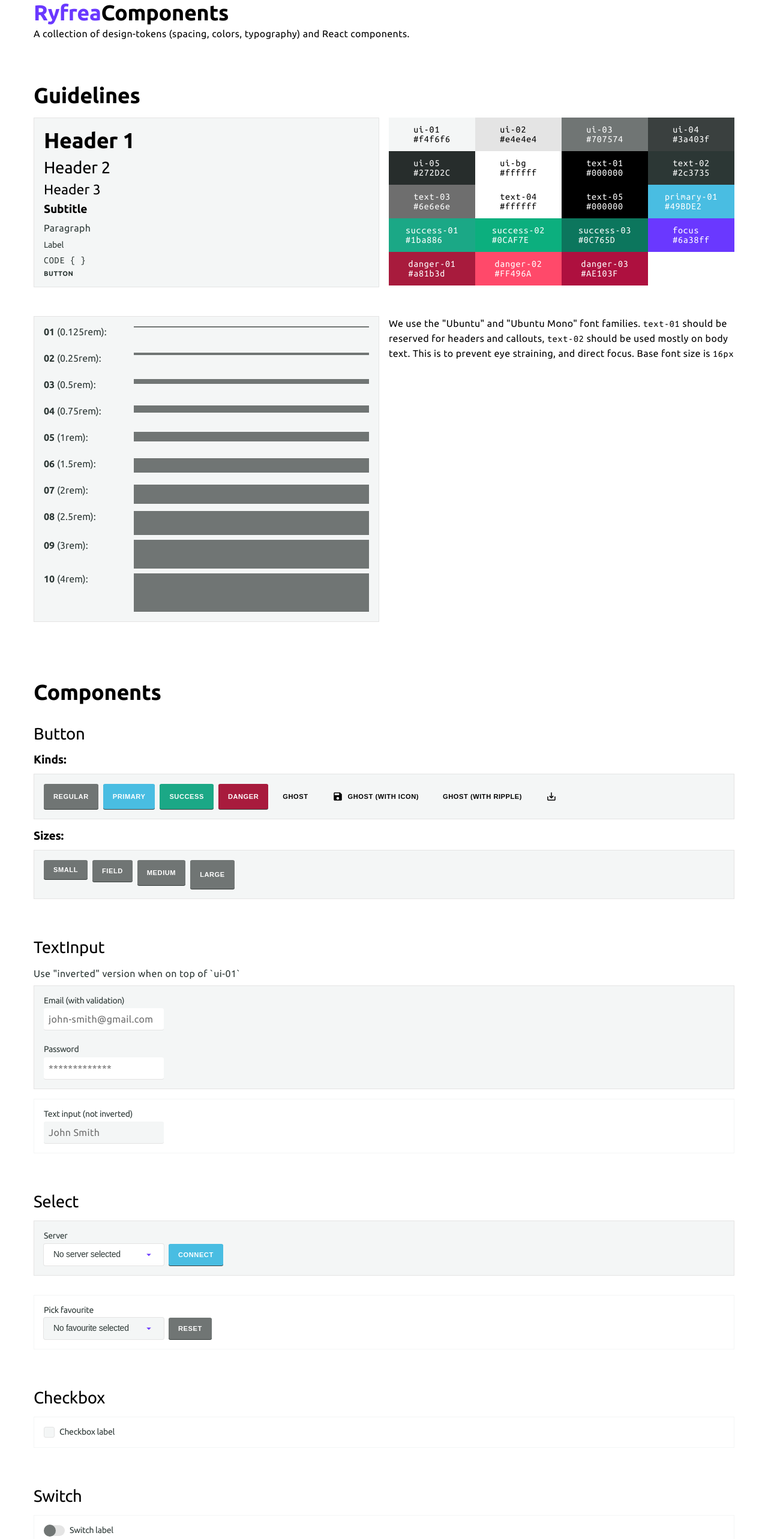
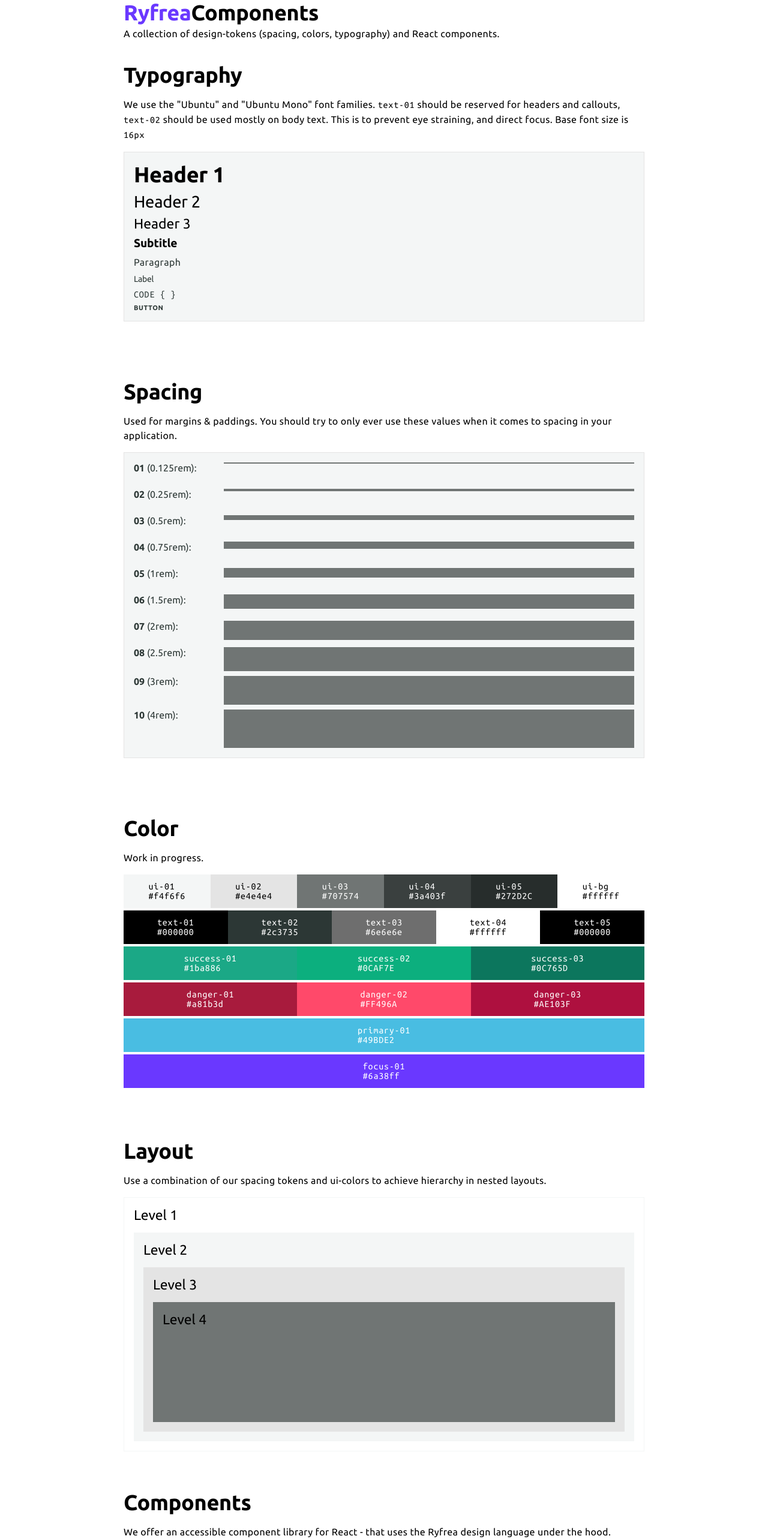
Before and after one commit to ryfylke-react-as/design, a React (Create React App) app: page / in a window 1280 px wide. Shown: the part 40-2606 px from the top of the page at 60% size. Built offline with nearby package versions, Linux system fonts and the light colour scheme.

Commit message:
chore: Reordered the demo a bit. focus -> focus-01

```diff
--- a/src/App.tsx
+++ b/src/App.tsx
@@ -15,6 +15,7 @@
 import { Check } from "@material-ui/icons";
 import { CheckboxDemo } from "./demos/CheckboxDemo";
 import { SwitchDemo } from "./demos/SwitchDemo";
+import { LayoutDemo } from "./demos/LayoutDemo";
 
 function App() {
   const [isDm, setDM] = useState(false);
@@ -51,7 +52,9 @@
         </Button>
       </div>
       <Header order={1} id="top">
-        <span style={{ color: "var(--c-focus)" }}>Ryfrea</span>
+        <span style={{ color: "var(--c-focus-01)" }}>
+          Ryfrea
+        </span>
         Components
       </Header>
       <Text>
@@ -59,21 +62,13 @@
         typography) and React components.
       </Text>
       <hr />
-      <hr />
       <List>
         <Header order={1} as="h2">
-          Guidelines
+          Typography
         </Header>
-        <EquallySpaced>
-          <TypographyDemo />
-          <ColorsDemo isDm={isDm} />
-        </EquallySpaced>
-        <EquallySpaced>
-          <SpacingDemo />
         <div>
           <Text kind="p">
-              We use the "Ubuntu" and "Ubuntu Mono" font
-              families.{" "}
+            We use the "Ubuntu" and "Ubuntu Mono" font families.{" "}
             <Text kind="code" as="span">
               text-01
             </Text>{" "}
@@ -89,11 +84,48 @@
             </Text>
           </Text>
         </div>
-        </EquallySpaced>
+        <TypographyDemo />
+        <hr />
+        <Header order={1} as="h2">
+          Spacing
+        </Header>{" "}
+        <div>
+          <Text kind="p">
+            Used for margins & paddings. You should try to only
+            ever use these values when it comes to spacing in
+            your application.
+          </Text>
+        </div>
+        <SpacingDemo />
+        <hr />
+        <Header order={1} as="h2">
+          Color
+        </Header>
+        <div>
+          <Text kind="p">Work in progress.</Text>
+        </div>
+        <ColorsDemo isDm={isDm} />
+        <hr />
+        <Header order={1} as="h2">
+          Layout
+        </Header>
+        <div>
+          <Text kind="p">
+            Use a combination of our spacing tokens and ui-colors
+            to achieve hierarchy in nested layouts.
+          </Text>
+        </div>
+        <LayoutDemo />
         <hr />
         <Header order={1} as="h2">
           Components
         </Header>
+        <div>
+          <Text kind="p">
+            We offer an accessible component library for React -
+            that uses the Ryfrea design language under the hood.
+          </Text>
+        </div>
         <ButtonDemo />
         <TextInputDemo />
         <SelectDemo />
@@ -111,7 +143,7 @@
   margin: 0 auto;
   padding: var(--s-08) var(--s-05);
   gap: var(--s-01);
-  max-width: 1200px;
+  max-width: 900px;
   color: var(--c-text-02);
   p {
     color: var(--c-text-02);
@@ -132,13 +164,4 @@
   }
 `;
 
-const EquallySpaced = styled.div`
-  display: flex;
-  gap: var(--s-05);
-  > div {
-    width: 100%;
-    flex: 1;
-  }
-`;
-
 export default App;
--- a/src/components/Checkbox.tsx
+++ b/src/components/Checkbox.tsx
@@ -98,16 +98,16 @@
   width: var(--size);
   height: var(--size);
   background: ${(props) =>
-    props.checked ? "var(--c-focus)" : "var(--c-ui-01)"};
+    props.checked ? "var(--c-focus-01)" : "var(--c-ui-01)"};
   border: 1px solid
     ${(props) =>
-      props.checked ? "var(--c-focus)" : "var(--c-ui-02)"};
+      props.checked ? "var(--c-focus-01)" : "var(--c-ui-02)"};
   border-radius: var(--roundness-01);
   display: inline-block;
   cursor: pointer;
   &:hover {
     background: ${(props) =>
-      props.checked ? "var(--c-focus)" : "var(--c-ui-02)"};
+      props.checked ? "var(--c-focus-01)" : "var(--c-ui-02)"};
   }
   svg {
     fill: var(--c-text-04);
@@ -161,7 +161,7 @@
   &:hover {
     ${StyledCheckbox} {
       background: ${(props) =>
-        props.checked ? "var(--c-focus)" : "var(--c-ui-02)"};
+        props.checked ? "var(--c-focus-01)" : "var(--c-ui-02)"};
     }
   }
   ${applyFocusWithinStyles}
--- a/src/components/LabelGroup.tsx
+++ b/src/components/LabelGroup.tsx
@@ -55,7 +55,7 @@
   gap: var(--s-02);
   width: min-content;
   &:focus-within {
-    color: var(--c-focus);
+    color: var(--c-focus-01);
   }
   > div {
     width: min-content;
--- a/src/components/Select.tsx
+++ b/src/components/Select.tsx
@@ -322,7 +322,7 @@
       outline: 1px solid var(--c-danger-01);
   `}
   svg {
-    fill: var(--c-focus);
+    fill: var(--c-focus-01);
     --size: 0.75em;
     width: var(--size);
     height: var(--size);
--- a/src/components/Switch.tsx
+++ b/src/components/Switch.tsx
@@ -95,7 +95,7 @@
         : "translate(0, -50%)"};
     border-radius: 50%;
     background: ${(props) =>
-      props.checked ? "var(--c-focus)" : "var(--c-ui-03)"};
+      props.checked ? "var(--c-focus-01)" : "var(--c-ui-03)"};
   }
   ${applyFocusStyles(true)}
   &:focus {
--- a/src/demo.styles.ts
+++ b/src/demo.styles.ts
@@ -20,6 +20,7 @@
     place-content: center;
     ${applyFontKind("code")}
   }
+  margin-bottom: var(--s-02);
 `;
 
 export const DemoContainer = styled.div`
--- a/src/demos/ColorsDemo.tsx
+++ b/src/demos/ColorsDemo.tsx
@@ -10,36 +10,39 @@
 export function ColorsDemo({
   isDm,
 }: ColorsDemoProps): JSX.Element {
-  return (
-    <DemoContainer>
-      <ColorGrid>
-        {Object.keys(tokens.colors[isDm ? "dm" : "lm"]).map(
-          (name: string) => (
+  const colors = Object.keys(tokens.colors[isDm ? "dm" : "lm"]);
+  const findColor = (startsWith: string) =>
+    colors.filter((val) => val.startsWith(startsWith));
+  const uiColors = findColor("ui-");
+  const textColors = findColor("text-");
+  const primaryColors = findColor("primary");
+  const successColors = findColor("success");
+  const dangerColors = findColor("danger");
+  const focusColors = findColor("focus");
+  const colorMapper = (name: string) => (
     <div
       style={{
         background:
-                  tokens.colors[isDm ? "dm" : "lm"][
-                    name as ColorToken
-                  ],
+          tokens.colors[isDm ? "dm" : "lm"][name as ColorToken],
         color: pickTextColor(
-                  tokens.colors[isDm ? "dm" : "lm"][
-                    name as ColorToken
-                  ]
+          tokens.colors[isDm ? "dm" : "lm"][name as ColorToken]
         ),
       }}
     >
       <span>{name}</span>
       <span>
-                {
-                  tokens.colors[isDm ? "dm" : "lm"][
-                    name as ColorToken
-                  ]
-                }
+        {tokens.colors[isDm ? "dm" : "lm"][name as ColorToken]}
       </span>
     </div>
-          )
-        )}
-      </ColorGrid>
+  );
+  return (
+    <DemoContainer>
+      <ColorGrid>{uiColors.map(colorMapper)}</ColorGrid>
+      <ColorGrid>{textColors.map(colorMapper)}</ColorGrid>
+      <ColorGrid>{successColors.map(colorMapper)}</ColorGrid>
+      <ColorGrid>{dangerColors.map(colorMapper)}</ColorGrid>
+      <ColorGrid>{primaryColors.map(colorMapper)}</ColorGrid>
+      <ColorGrid>{focusColors.map(colorMapper)}</ColorGrid>
     </DemoContainer>
   );
 }
--- /dev/null
+++ b/src/demos/LayoutDemo.tsx
@@ -0,0 +1,45 @@
+import styled from "styled-components";
+import { Header } from "../components/Header";
+
+export function LayoutDemo() {
+  return (
+    <div>
+      <Box
+        style={{
+          border: "1px solid var(--c-ui-01)",
+        }}
+      >
+        <Header order={3}>Level 1</Header>
+        <Box
+          style={{
+            background: "var(--c-ui-01)",
+          }}
+        >
+          <Header order={3}>Level 2</Header>
+          <Box
+            style={{
+              background: "var(--c-ui-02)",
+            }}
+          >
+            <Header order={3}>Level 3</Header>
+            <Box
+              style={{
+                background: "var(--c-ui-03)",
+              }}
+            >
+              <Header order={3}>Level 4</Header>
+            </Box>
+          </Box>
+        </Box>
+      </Box>
+    </div>
+  );
+}
+
+const Box = styled.div`
+  min-height: 200px;
+  padding: var(--s-05);
+  h3 {
+    margin-bottom: var(--s-05);
+  }
+`;
--- a/src/styled-utils.tsx
+++ b/src/styled-utils.tsx
@@ -50,7 +50,7 @@
 
 const focusStyles = css`
   transition: outline 0.1s var(--ease-01);
-  outline: 2px solid var(--c-focus);
+  outline: 2px solid var(--c-focus-01);
   outline-offset: 1px;
   position: relative;
 `;
--- a/src/tokens/colors.ts
+++ b/src/tokens/colors.ts
@@ -20,7 +20,7 @@
     "success-01": "#1ba886",
     "success-02": "#0CAF7E",
     "success-03": "#0C765D",
-    focus: "#8056ff",
+    "focus-01": "#8056ff",
     "danger-01": "#D95373",
     "danger-02": "#FF496A",
     "danger-03": "#AE103F",
@@ -41,7 +41,7 @@
     "success-01": "#1ba886",
     "success-02": "#0CAF7E",
     "success-03": "#0C765D",
-    focus: "#6a38ff",
+    "focus-01": "#6a38ff",
     "danger-01": "#a81b3d",
     "danger-02": "#FF496A",
     "danger-03": "#AE103F",
--- a/src/types.ts
+++ b/src/types.ts
@@ -37,7 +37,7 @@
 export type Toast = BaseToast | ActionToast | string;
 
 export type ColorToken =
-  | "focus"
+  | "focus-01"
   | "ui-01"
   | "ui-02"
   | "ui-03"
```
Lines whose indentation alone changed are shown as unchanged.
